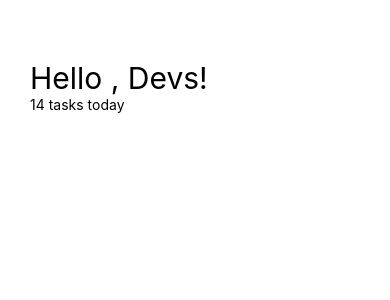
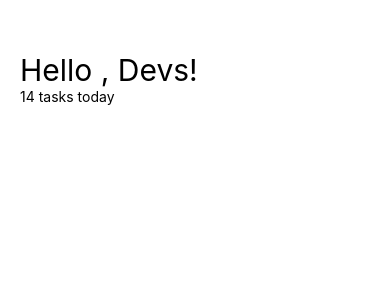
Before and after one commit to ESIANNAN/rn-assignment3-11347739, a React Native app: screen / in a window 390 px wide. Shown: the top 300 px of the page. Built offline with nearby package versions, Linux system fonts and the light colour scheme.

Commit message:
Update App.js

```diff
--- a/App.js
+++ b/App.js
@@ -17,8 +17,8 @@ const styles = StyleSheet.create({
     backgroundColor: '#fff',
     justifyContent: 'flex-start',
     alignItems: 'flex-start',
-    paddingTop: 60,
-    paddingLeft: 30,
+    paddingTop: 52,
+    paddingLeft: 20,
   },
  text: {
     fontSize: 30,
```
